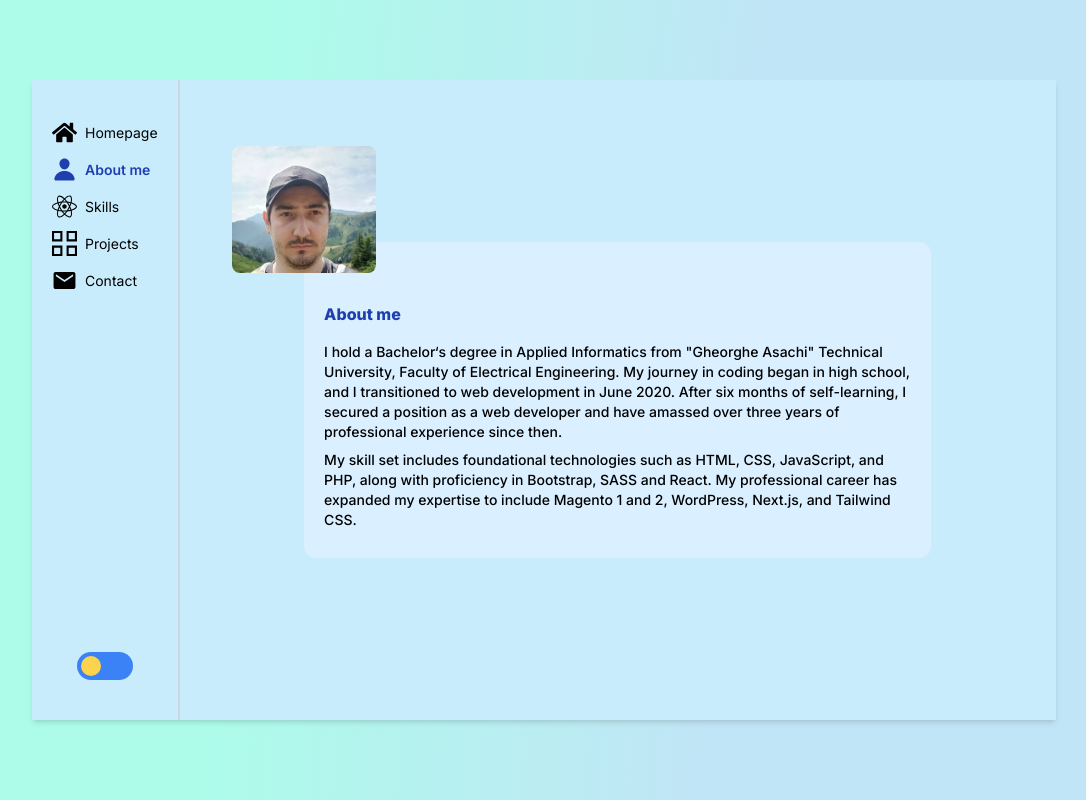
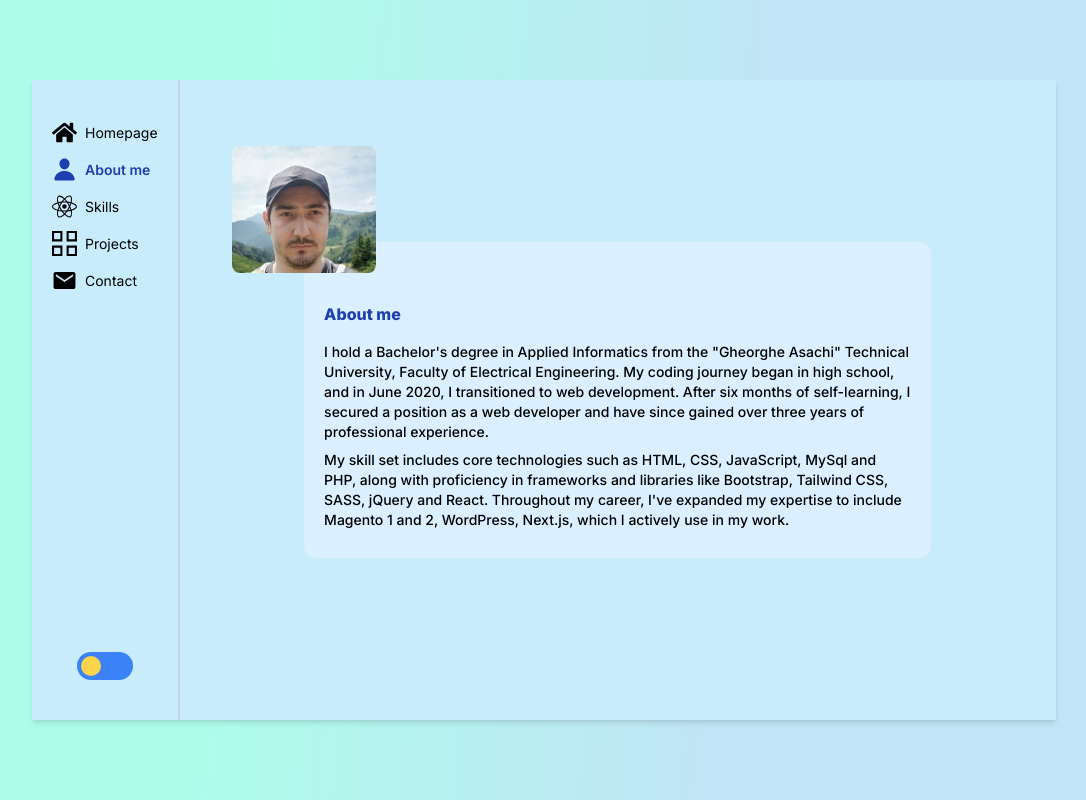
Before and after one commit to andreiandro95/portofolio, a Next.js app: page /about in a window 1280 px wide. Shown: the whole page, without its empty margins (96-1182 px from the left). Built offline with nearby package versions, Linux system fonts and the light colour scheme.

Commit message:
update portofolio

```diff
--- a/src/app/about/page.tsx
+++ b/src/app/about/page.tsx
@@ -16,18 +16,20 @@ export default function Page() {
             About me
           </h3>
           <p className="text-xs mb-2 dark:text-white font-medium lg:text-sm">
-            I hold a Bachelor&lsquo;s degree in Applied Informatics from
+            I hold a Bachelor&apos;s degree in Applied Informatics from the
             &quot;Gheorghe Asachi&quot; Technical University, Faculty of
-            Electrical Engineering. My journey in coding began in high school,
-            and I transitioned to web development in June 2020. After six months
-            of self-learning, I secured a position as a web developer and have
-            amassed over three years of professional experience since then.
+            Electrical Engineering. My coding journey began in high school, and
+            in June 2020, I transitioned to web development. After six months of
+            self-learning, I secured a position as a web developer and have
+            since gained over three years of professional experience.
           </p>
           <p className="text-xs mb-2 dark:text-white font-medium lg:text-sm">
-            My skill set includes foundational technologies such as HTML, CSS,
-            JavaScript, and PHP, along with proficiency in Bootstrap, SASS and
-            React. My professional career has expanded my expertise to include
-            Magento 1 and 2, WordPress, Next.js, and Tailwind CSS.
+            My skill set includes core technologies such as HTML, CSS,
+            JavaScript, MySql and PHP, along with proficiency in frameworks and
+            libraries like Bootstrap, Tailwind CSS, SASS, jQuery and React.
+            Throughout my career, I&apos;ve expanded my expertise to include
+            Magento 1 and 2, WordPress, Next.js, which I actively use in my
+            work.
           </p>
         </div>
       </div>
```
